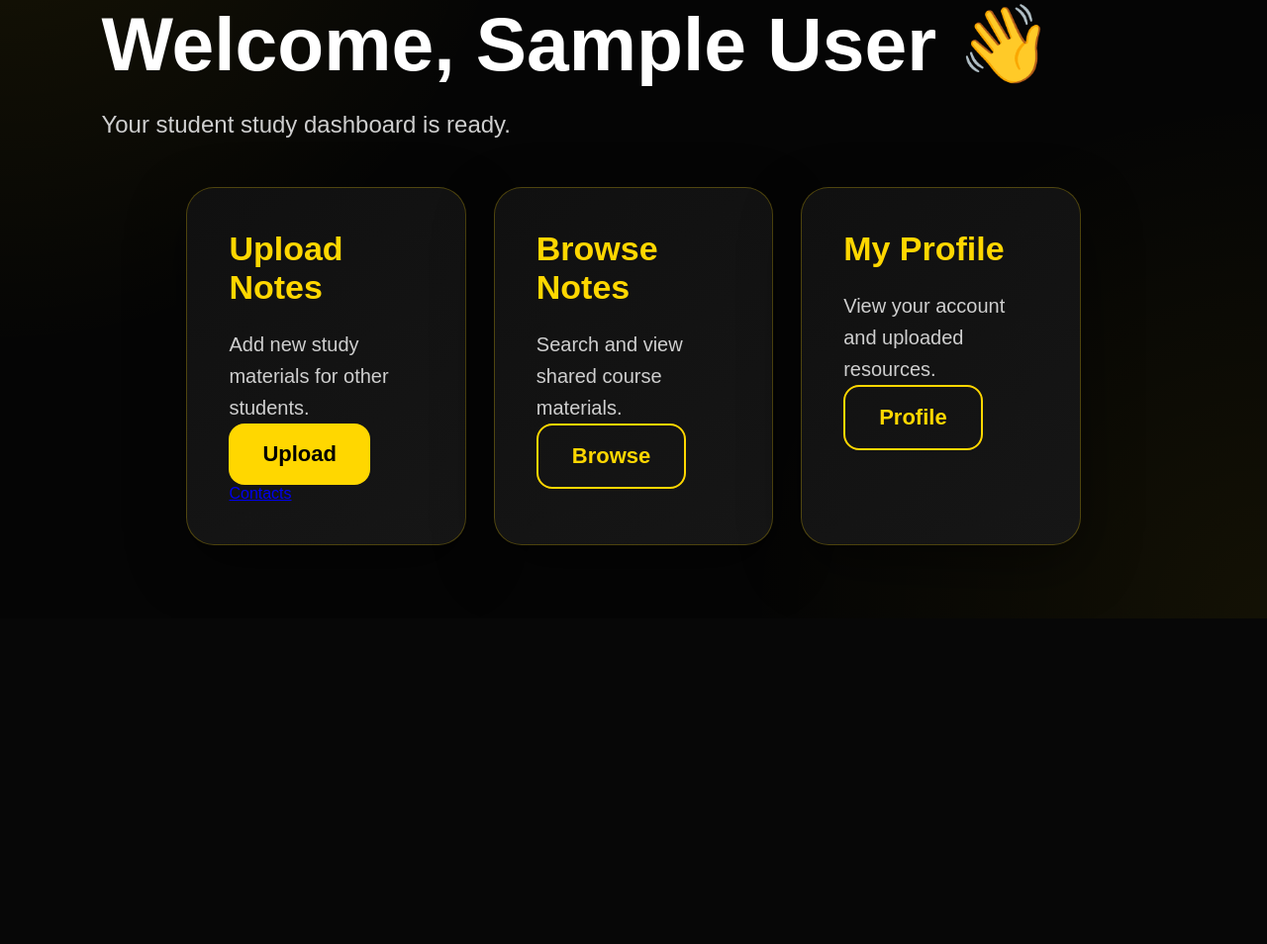
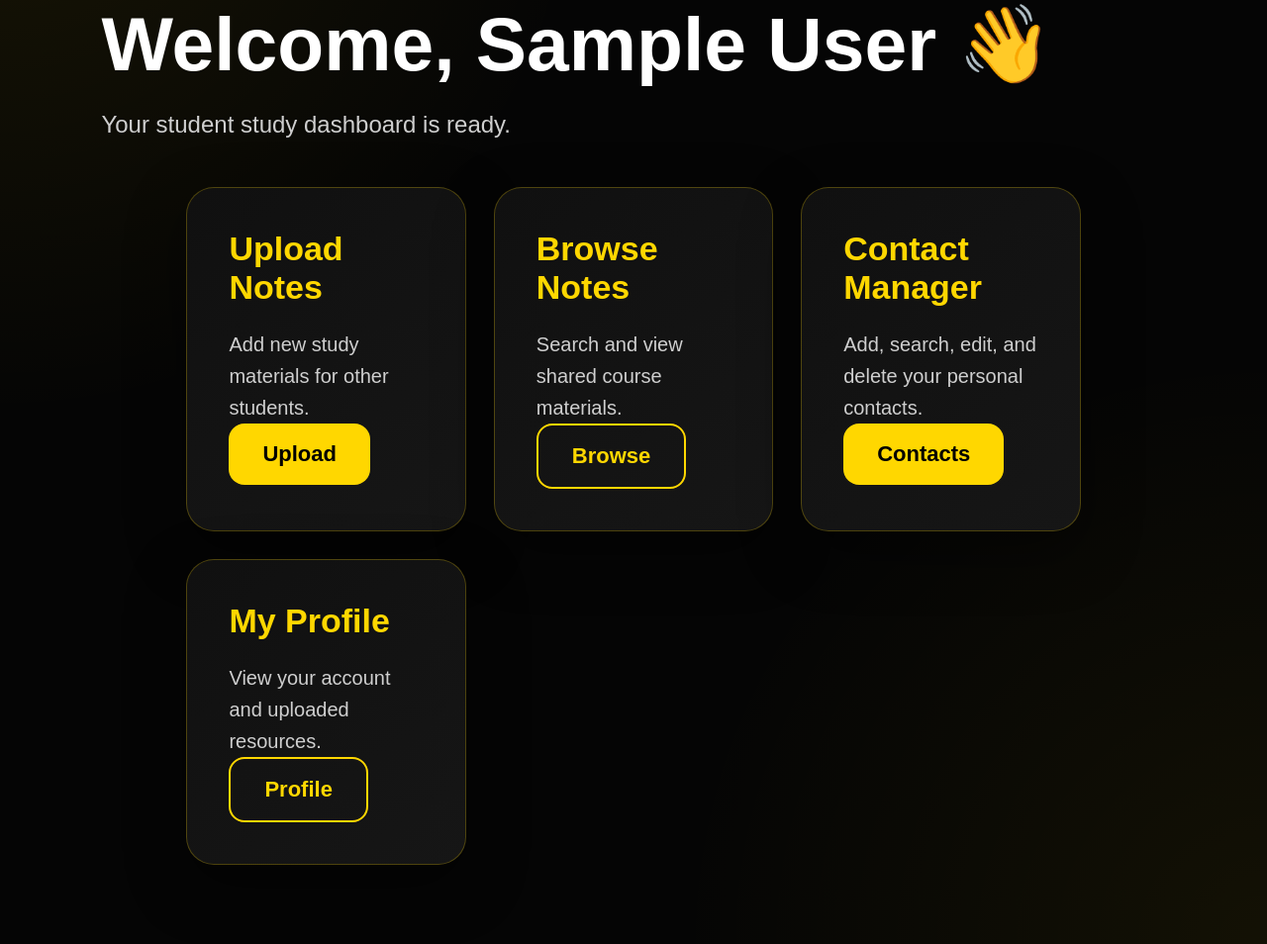
Before and after one commit to elvie-valmores/LAMP-Stack-Project-Group-14, a PHP site: page /frontend/pages/dashboard.php in a window 1280 px wide. Shown: the part 175-1129 px from the top of the page at 99% size. Before the commit the page ends 800 px from the top, so only its background shows below. Run offline with PHP 8.4, Linux system fonts and the light colour scheme; the visitor is signed in with stand-in values (Sample User, id 1).

Commit message:
Add contact manager dashboard card

```diff
--- a/frontend/pages/dashboard.php
+++ b/frontend/pages/dashboard.php
@@ -41,13 +41,18 @@ $name = $_SESSION["full_name"];
             <h3>Upload Notes</h3>
             <p>Add new study materials for other students.</p>
             <a href="upload-note.php" class="btn primary">Upload</a>
-                    <a href="contacts.php">Contacts</a>
         </div>
 
         <div class="feature-card">
             <h3>Browse Notes</h3>
             <p>Search and view shared course materials.</p>
             <a href="browse-notes.php" class="btn secondary">Browse</a>
+        </div>
+
+        <div class="feature-card">
+            <h3>Contact Manager</h3>
+            <p>Add, search, edit, and delete your personal contacts.</p>
+            <a href="contacts.php" class="btn primary">Contacts</a>
         </div>
 
         <div class="feature-card">
```
